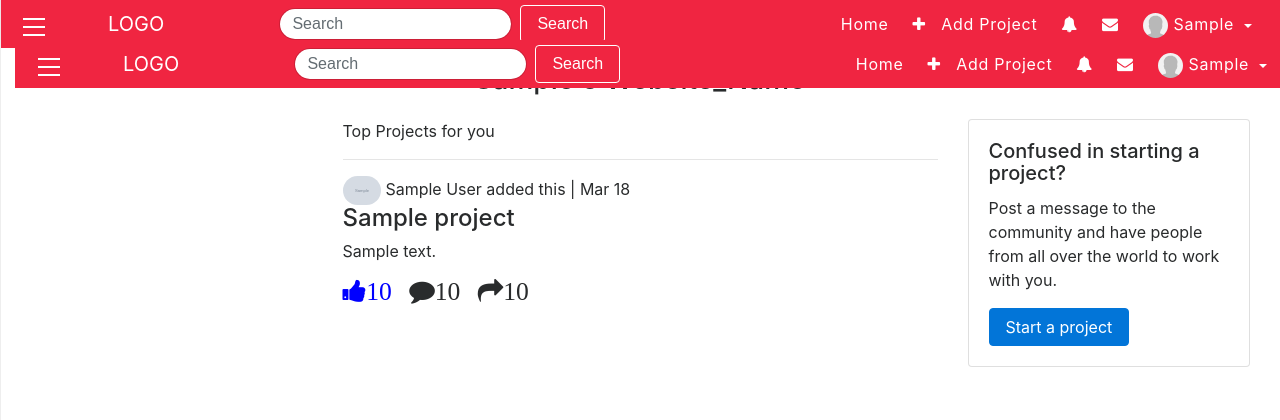
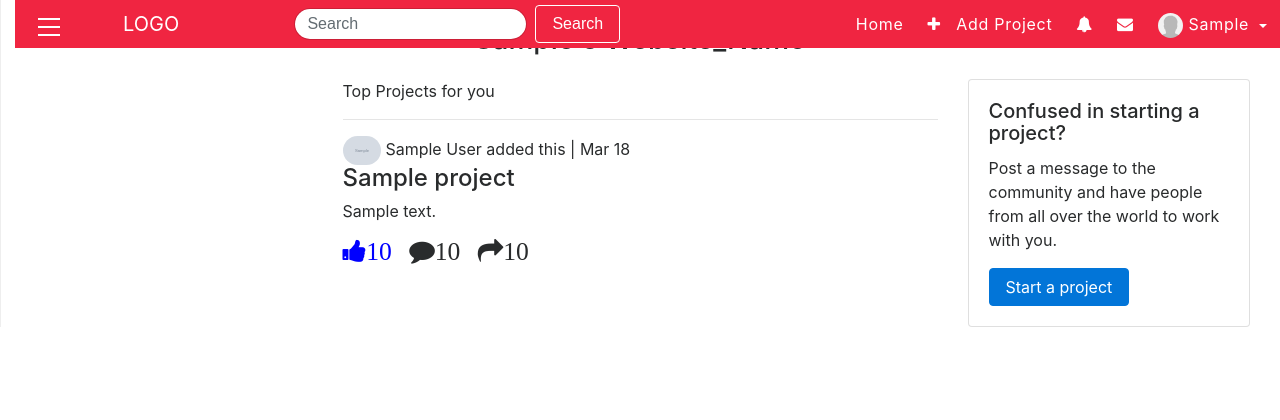
Before and after one commit to singhprashant597/hello_world_c, a Django app: page / in a window 1280 px wide. Shown: the top 420 px of the page. Run offline with Django 3.2, Linux system fonts and the light colour scheme; a user stored in the database is signed in; tables that the repository leaves empty hold one stand-in row (values such as "Sample post"); grey boxes marked "Sample" are stand-in pictures; some libraries are stand-ins or nearby versions.

Commit message:
latest changes

```diff
--- a/project_sih/templates/home_and_login/user_home.html
+++ b/project_sih/templates/home_and_login/user_home.html
@@ -1,6 +1,4 @@
 {% load staticfiles %}
-{% include "sitewide/post_login_base.html" %}
-<p>This page will contain projects in the feed in center. Left will have user preferences and filters. Right will be blank for now.</p>
  <div class="container-fluid">
 {% load staticfiles %} {% include "sitewide/post_login_base.html" %}
 <style type="text/css">
--- a/project_sih/templates/user_profile/owner_user_profile.html
+++ b/project_sih/templates/user_profile/owner_user_profile.html
@@ -1,4 +1,4 @@
-{% extends "sitewide/sitewide_base.html" %} {% load staticfiles %} {% block body_content %} {% if user.is_authenticated %} {% include "home_and_login/user_home.html" %} {% else %} {% include "sitewide/pre_login_navbar.html" %} {% endif %}
+{% extends "sitewide/sitewide_base.html" %} {% load staticfiles %} {% block body_content %} {% if user.is_authenticated %} {% include "sitewide/post_login_base.html" %} {% else %} {% include "sitewide/pre_login_navbar.html" %} {% endif %}
 <style type="text/css">
 .feed_button {
     font-size: 2vw;
@@ -66,7 +66,7 @@
         </li>
     </ul>
 
-<div class="container-fluid" style="margin-top: 2vh;">
+<!-- <div class="container-fluid" style="margin-top: 2vh;">
     <div class="row">
         <div class="col-md-2">
             <p style="text-align: center;">Intro&nbsp&nbsp<i class="fa fa-pencil edit_user_info" data-toggle="modal" data-target="#edit_user_info_modal" aria-hidden="true"></i></p>
@@ -83,7 +83,7 @@
             <p><i class="fa fa-graduation-cap" aria-hidden="true"></i>&nbspStudies Computer Science at GNIOT</p>
         </div>
     </div>
-</div>
+</div> -->
 <div class="container-fluid">
     <div class="row">
         <div class="offset-md-3 col-md-6" id="user_feed">
```
